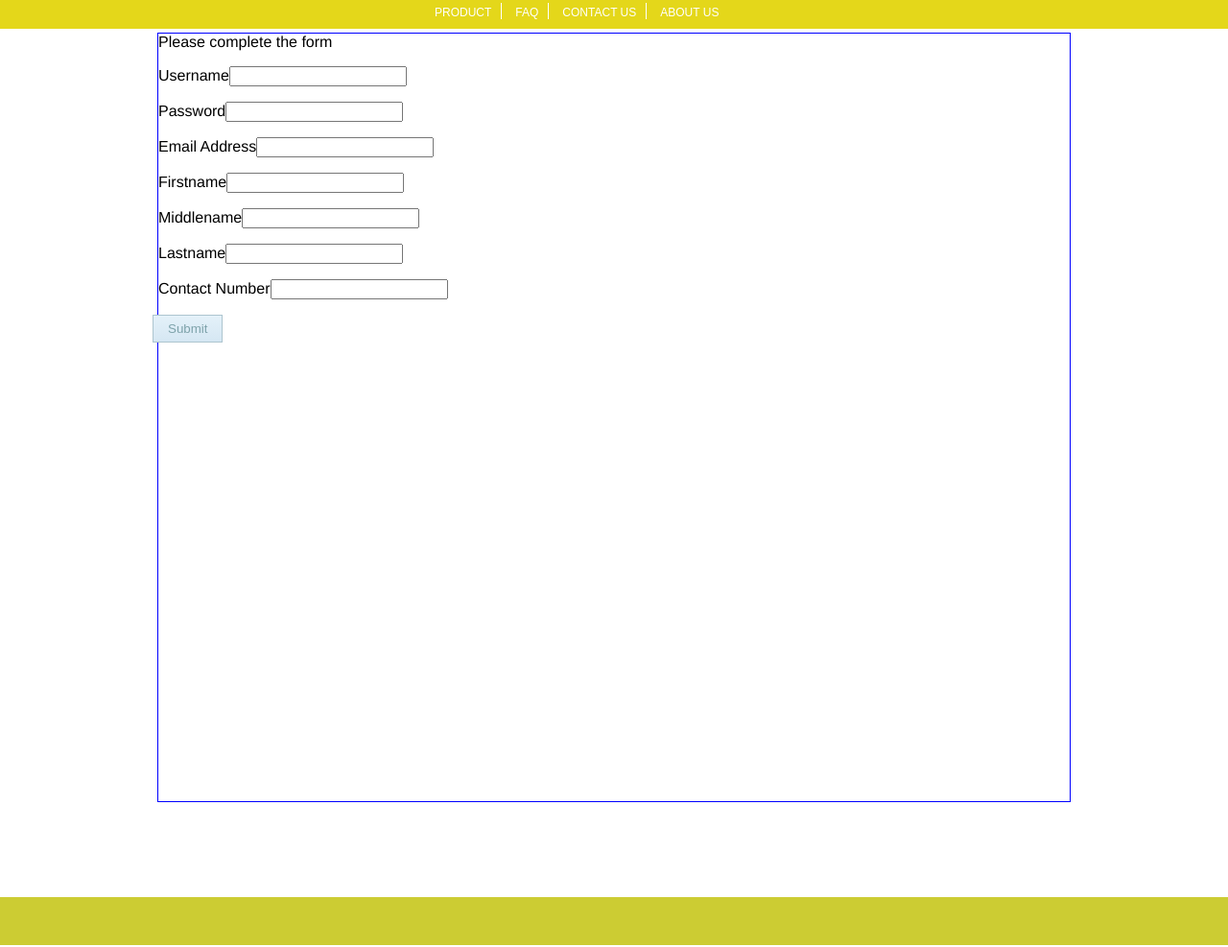
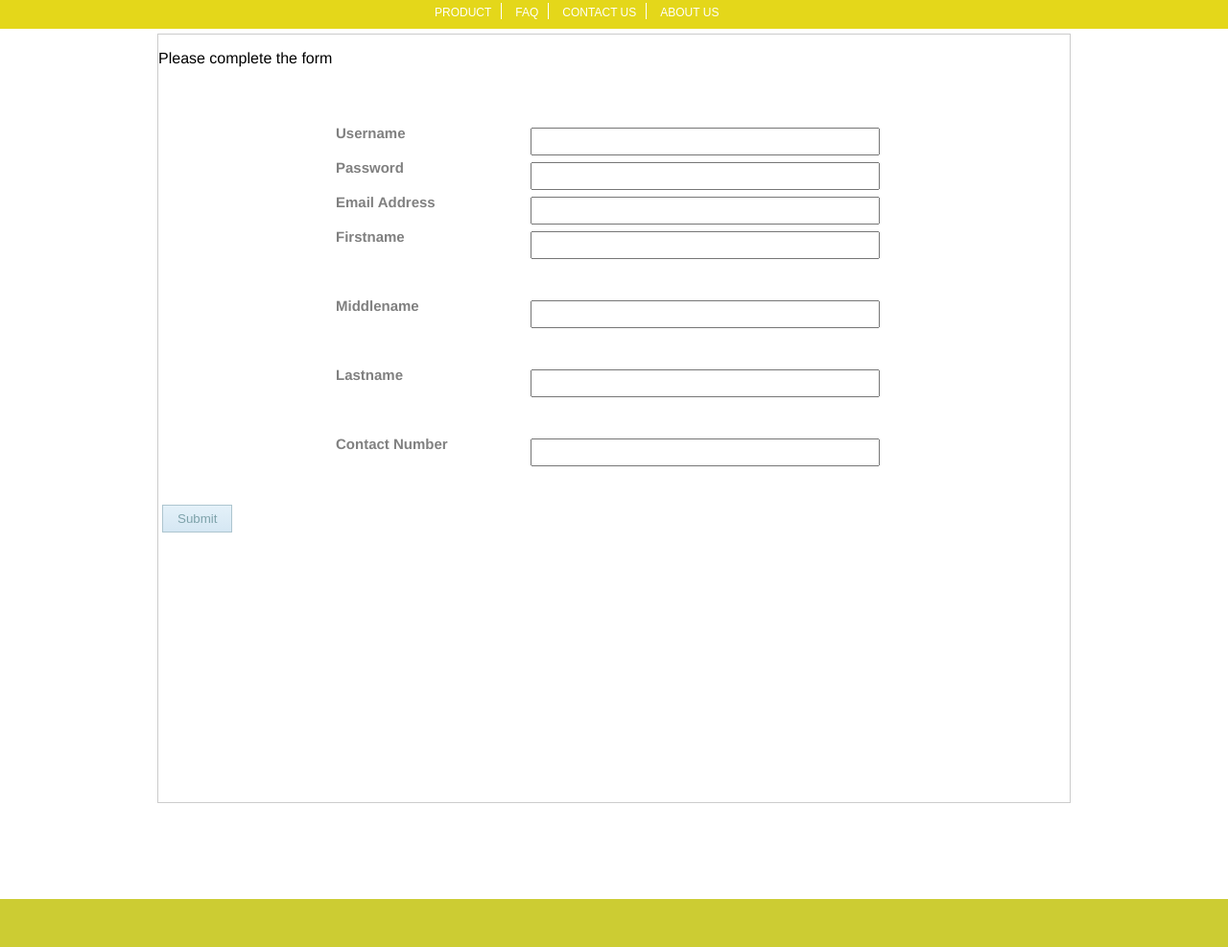
Before and after one commit to devz159/estore, a CodeIgniter app: page /estore/login/validateregister in a window 1280 px wide; the page is wider, and only the part inside the window is pictured. Shown: the part 80-1067 px from the top of that part at 96% size. Run offline with CodeIgniter, Linux system fonts and the light colour scheme; some libraries are stand-ins or nearby versions.

Commit message:
edits on forms

```diff
--- a/application/views/customer/product/home.php
+++ b/application/views/customer/product/home.php
@@ -1,7 +1,5 @@
 <div class="content">
-	<div class = "side column">
-
-    </div>
+	<div class = "side column"></div>
     <div class = "main column">
     	<div class="flexslider">
               <ul class="slides">
@@ -16,7 +14,7 @@
                 </li>
               </ul>
 		</div>
-                <div class = "divide">
+        <div class = "divide">
              <h2>Racini Bags</h2>
                         <div class = "product">
                         <img class = "image" src="<?php echo base_url() . 'images/racini thumbs/1.jpg'?>" alt="bag"/>
--- a/application/views/login/login_view.php
+++ b/application/views/login/login_view.php
@@ -4,8 +4,8 @@
     <?php echo form_open(base_url() . 'login/validatelogin');?>
 
      <div class = "login_form">
-         <p><label>Username</label><input type="text" name="username" /> </p>
-         <p><label>Password</label><input type="password" name="password" /></p>
+         <p><label>Username</label><input type="text" name="username" class = "form square" /> </p>
+         <p><label>Password</label><input type="password" name="password"class = "form square" /></p>
          <p><input type="submit" value="submit" /></p>
 	</div>
 </div>
--- a/application/views/login/register_view.php
+++ b/application/views/login/register_view.php
@@ -1,14 +1,18 @@
-<div class = "content register">
+<div class = "content">
+<div class = "login column">
 	<p class="error"><?php if(!empty($error)){echo $error;}?></p>
     <?php echo form_open(base_url() . 'login/validateregister');?>
 
-     <p><label>Username</label><input type="text" name="username" /><span><?php echo form_error('username'); ?></span></p>
-     <p><label>Password</label><input type="password" name="password" /> <?php echo form_error('password','<span class = "error">', "</span>"); ?></p>
-     <p><label>Email Address</label><input type="text" name="email" value="<?php echo set_value("email") ?>" /><?php echo form_error('email','<span class ="error">',"</span>"); ?> </p>
-     <p><label>Firstname</label><input type="text" name="firstname" /><span><?php echo form_error('firstname'); ?></span></p></p>
-     <p><label>Middlename</label><input type="text" name="middlename" /><span><?php echo form_error('middlename'); ?></span></p></p>
-     <p><label>Lastname</label><input type="text" name="lastname" /><span><?php echo form_error('lastname'); ?></span></p></p>
-     <p><label>Contact Number</label><input type="text" name="contact_number" /><span><?php echo form_error('contact_number'); ?></span></p></p>
+     <div class = "login_form">
+     <p><label>Username</label><input type="text" name="username" class = "form square"/><span><?php echo form_error('username'); ?></span></p>
+     <p><label>Password</label><input type="password" name="password" class = "form square" /> <?php echo form_error('password','<span class = "error">', "</span>"); ?></p>
+     <p><label>Email Address</label><input type="text" name="email" class = "form square" value="<?php echo set_value("email") ?>" /><?php echo form_error('email','<span class ="error">',"</span>"); ?> </p>
+     <p><label>Firstname</label><input type="text" name="firstname"class = "form square" /><span><?php echo form_error('firstname'); ?></span></p></p>
+     <p><label>Middlename</label><input type="text" name="middlename" class = "form square"/><span><?php echo form_error('middlename'); ?></span></p></p>
+     <p><label>Lastname</label><input type="text" name="lastname" class = "form square"/><span><?php echo form_error('lastname'); ?></span></p></p>
+     <p><label>Contact Number</label><input type="text" name="contact_number" class = "form square" /><span><?php echo form_error('contact_number'); ?></span></p></p>
 
-	<p><input type="submit" value="Submit" /></p>
+	<p><input type="submit" value="Submit" class ="submit button"/></p>
+    </div>
 </div>
+</div>
--- a/css/style.css
+++ b/css/style.css
@@ -123,12 +123,10 @@
     position: inherit;
     margin-top: 35px;
     width: 950px;
-	outline: 1px solid blue;
+	border: 1px solid #CCC;
+
 }
 
-.column {
-	outline: 1px solid #CCC;
-	}
 .side{
 	outline: none;
 	width: 260px;
@@ -186,22 +184,52 @@
 	outline: 1px blue dashed;
 	}
 .login {
+
 	width: 100%;
 	min-height: 500px;
 	}
 .login_form {
-	width: 400px;
+
+	width: 550px;
 	margin: auto;
 	padding: 20px;
-	background: grey;
+	/**background: grey;
 	border: 1px solid #999;
-	border-radius: 10px 10px 10px 10px;
+	border-radius: 10px 10px 10px 10px;**/
 	}
 .login_form p {
 	padding: 10px;
+
 	}
+.login_form {
+   width: 600px;
+   display:inline;
 
-.main{
+}
+.login_form a {
+	margin:0 auto;
+	}
+.form {
+	position: absolute;
+	left: 550px;
+	padding: 5px;
+	margin: 3px;
+	width: 350px;
+	}
+.login_form p label {
+	position: absolute;
+	left: 350px;
+	color: grey;
+	font-weight: bold;
+	font-size: 15px;
+	}
+.login_form p{
+	padding: 10px;
+	}
+.submit input[type = submit]{
+	color:blue;
+	}
+.main {
 	height: 100%;
 	}
 .product {
@@ -215,6 +243,7 @@
 .divide {
 	bottom-top: 50px;
 	margin: 10px;
+
 	}
 
 .divide h2{
@@ -222,6 +251,7 @@
 	font-size:20px;
 	font-weight: bold;
 	color:  #999933;
+	border-bottom: 2px solid grey;
 	}
 .product .title {
 	text-align: center;
@@ -250,3 +280,22 @@
     position: inherit;
     width: 100%;
 }
+
+.aboutus h2{
+
+	color:  #CCCC33;
+	font-size: 24px;
+	font-weight: bold;
+	text-align: left;
+	text-transform: uppercase;
+	}
+.aboutus{
+	line-height: 1em;
+	margin-top: 50px;
+	text-align:justify;
+	padding: 30px;
+	}
+
+.aboutus p {
+	margin-top: 10px;
+	}
```
Also changed, not shown: application/views/customer/pages/about_us.php (+11 -1 lines).
